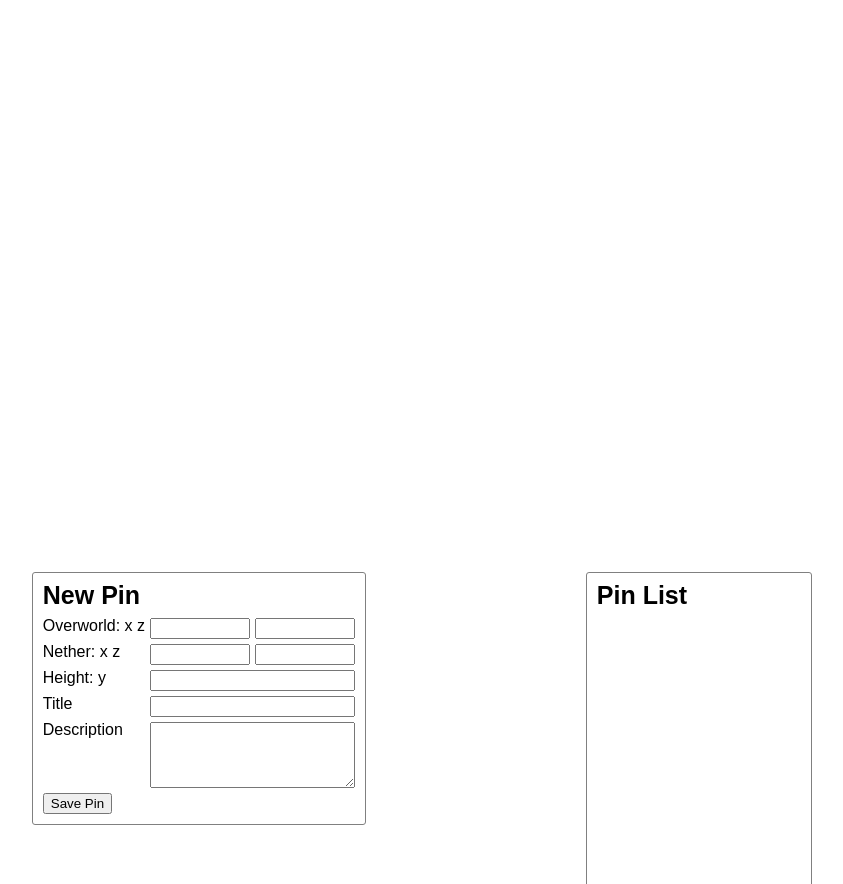
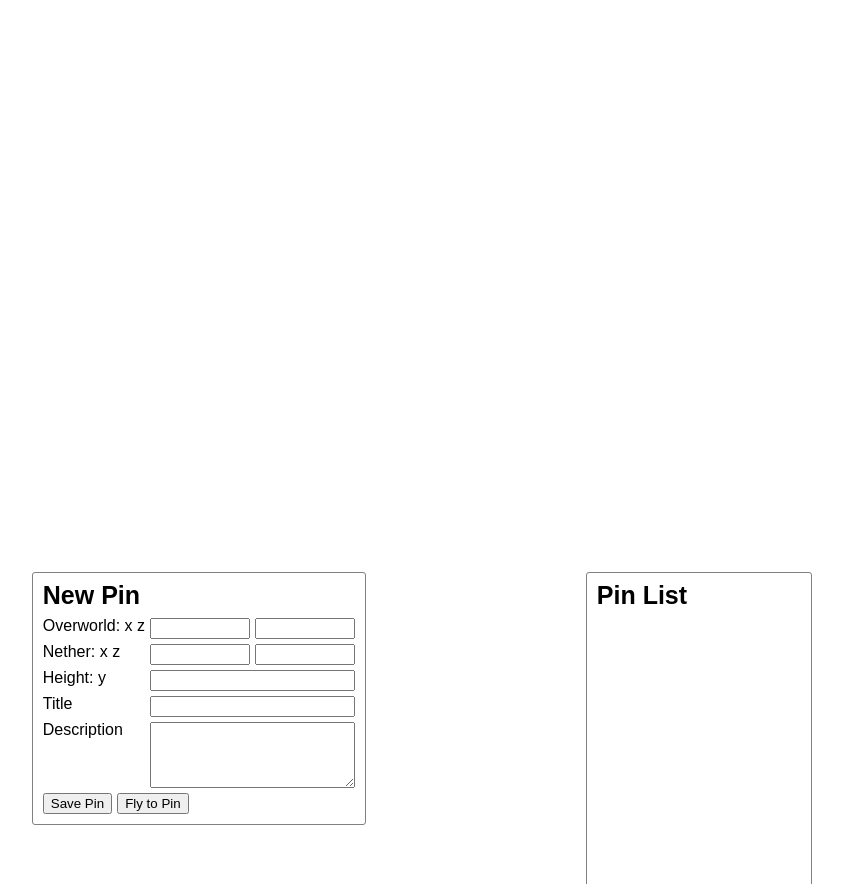
Before and after one commit to christopher-besch/minecraft_map_marker, a website: page src/index.html in a window 1280 px wide. Shown: the part 68-952 px from the top of the page, without its empty margins (218-1061 px from the left). Drawn offline with Linux system fonts and the light colour scheme.

Commit message:
feat: fly to pin button

```diff
--- a/src/index.html
+++ b/src/index.html
@@ -49,9 +49,10 @@
                         <label id="description-label" for="description">Description</label>
                         <textarea id="description" rows="4" cols="50"></textarea>
                     </div>
-                    <p>
+                    <div id="temp-buttons">
                         <button type="button" id="save-pin">Save Pin</button>
-                    </p>
+                        <button type="button" id="move-to-temp">Fly to Pin</button>
+                    </div>
                 </form>
             </div>
 
--- a/src/style.css
+++ b/src/style.css
@@ -164,6 +164,13 @@ h3 {
     grid-row: row5-start;
 }
 
+/* the buttons in the temp pin input */
+#temp-buttons {
+    display: flex;
+    flex-direction: row;
+    gap: 5px;
+}
+
 #pin-list-container {
     border: 1px solid grey;
     border-radius: 3px;
```
Also changed, not shown: src/minecraft_map_marker.ts (+16 -1 lines).
